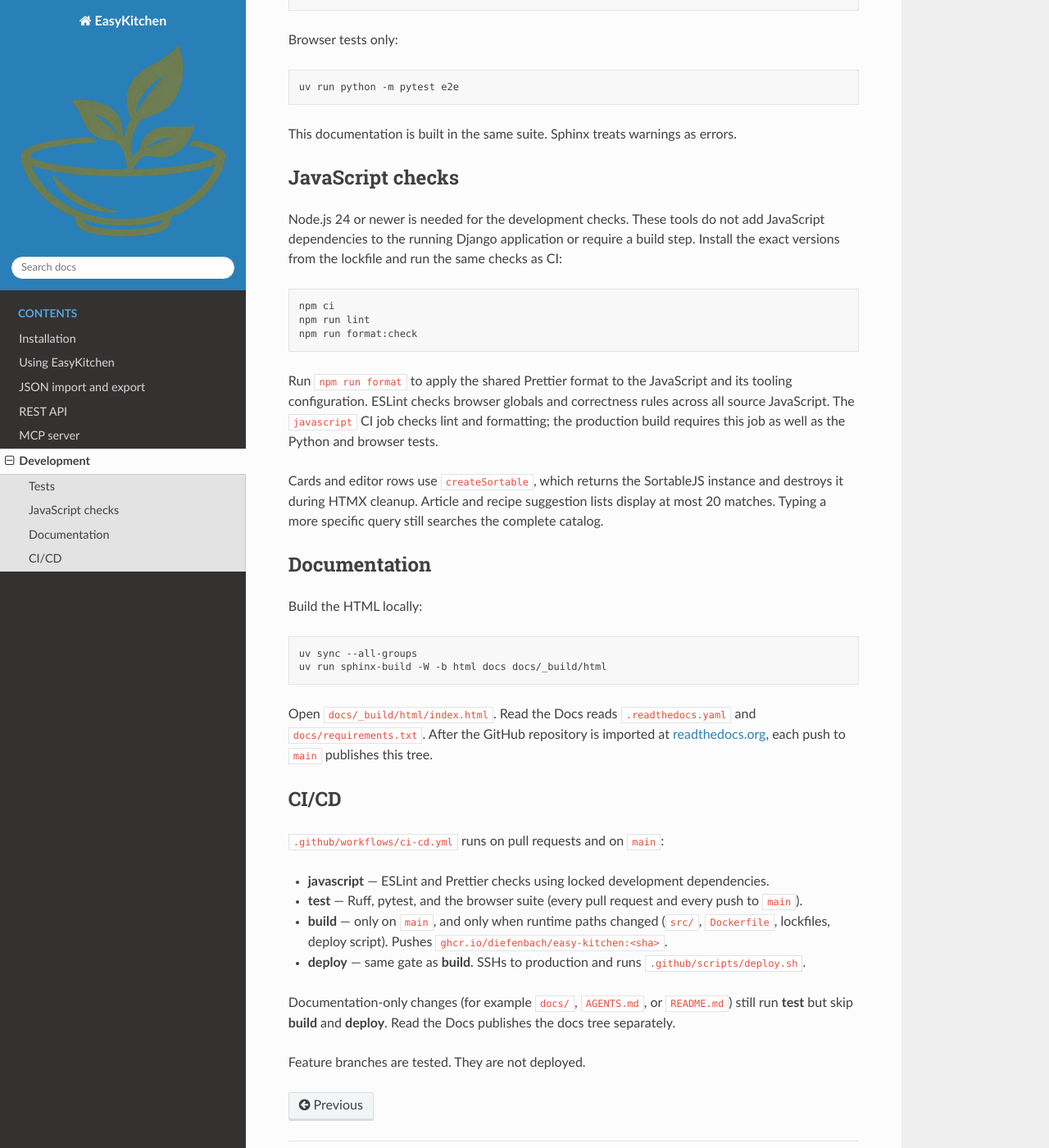
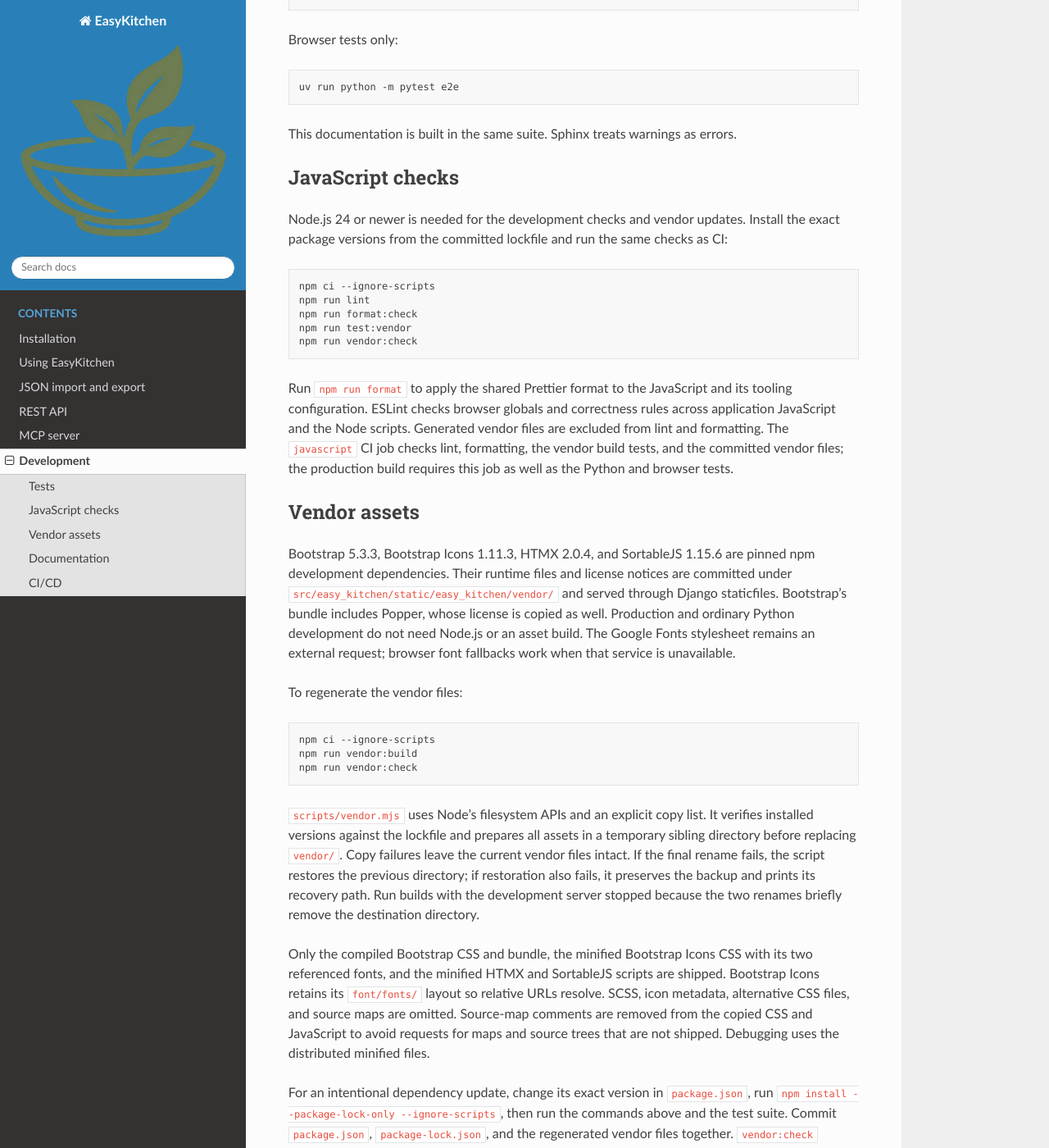
Before and after one commit to diefenbach/easy-kitchen, a Sphinx documentation site: the page built from docs/development.md, in a window 1280 px wide and 1400 px high, scrolled down 581 px. Shown: the whole window at 82% size. Built offline with Sphinx 7.4.7 and the Read the Docs theme 3.1.0, drawn with Linux system fonts in a browser that asks for light colours; some of the changed text lies outside the part shown.

Commit message:
Serve frontend libraries through Django staticfiles

````diff
--- a/docs/development.md
+++ b/docs/development.md
@@ -26,20 +26,65 @@ This documentation is built in the same suite. Sphinx treats warnings as errors.
 
 ## JavaScript checks
 
-Node.js 24 or newer is needed for the development checks. These tools do not add
-JavaScript dependencies to the running Django application or require a build step.
-Install the exact versions from the lockfile and run the same checks as CI:
+Node.js 24 or newer is needed for the development checks and vendor updates.
+Install the exact package versions from the committed lockfile and run the same
+checks as CI:
 
 ```sh
-npm ci
+npm ci --ignore-scripts
 npm run lint
 npm run format:check
+npm run test:vendor
+npm run vendor:check
 ```
 
 Run `npm run format` to apply the shared Prettier format to the JavaScript and its
 tooling configuration. ESLint checks browser globals and correctness rules across
-all source JavaScript. The `javascript` CI job checks lint and formatting; the
-production build requires this job as well as the Python and browser tests.
+application JavaScript and the Node scripts. Generated vendor files are excluded
+from lint and formatting. The `javascript` CI job checks lint, formatting, the
+vendor build tests, and the committed vendor files; the production build requires
+this job as well as the Python and browser tests.
+
+## Vendor assets
+
+Bootstrap 5.3.3, Bootstrap Icons 1.11.3, HTMX 2.0.4, and SortableJS 1.15.6 are
+pinned npm development dependencies. Their runtime files and license notices are
+committed under `src/easy_kitchen/static/easy_kitchen/vendor/` and served through
+Django staticfiles. Bootstrap's bundle includes Popper, whose license is copied
+as well. Production and ordinary Python development do not need Node.js or an
+asset build. The Google Fonts stylesheet remains an external request; browser
+font fallbacks work when that service is unavailable.
+
+To regenerate the vendor files:
+
+```sh
+npm ci --ignore-scripts
+npm run vendor:build
+npm run vendor:check
+```
+
+`scripts/vendor.mjs` uses Node's filesystem APIs and an explicit copy list.
+It verifies installed versions against the lockfile and prepares all assets in
+a temporary sibling directory before replacing `vendor/`. Copy failures leave
+the current vendor files intact. If the final rename fails, the script restores
+the previous directory; if restoration also fails, it preserves the backup and
+prints its recovery path. Run builds with the development server stopped because
+the two renames briefly remove the destination directory.
+
+Only the compiled Bootstrap CSS and bundle, the minified Bootstrap Icons CSS
+with its two referenced fonts, and the minified HTMX and SortableJS scripts are
+shipped. Bootstrap Icons retains its `font/fonts/` layout so relative URLs resolve.
+SCSS, icon metadata, alternative CSS files, and source maps are omitted.
+Source-map comments are removed from the copied CSS and JavaScript to avoid
+requests for maps and source trees that are not shipped. Debugging uses the
+distributed minified files.
+
+For an intentional dependency update, change its exact version in `package.json`,
+run `npm install --package-lock-only --ignore-scripts`, then run the commands
+above and the test suite. Commit `package.json`, `package-lock.json`, and the
+regenerated vendor files together. `vendor:check` compares filenames and bytes,
+detects missing, changed, and unexpected files, and never replaces the current
+vendor directory.
 
 Cards and editor rows use `createSortable`, which returns the SortableJS instance
 and destroys it during HTMX cleanup.
@@ -61,7 +106,7 @@ Open `docs/_build/html/index.html`. Read the Docs reads `.readthedocs.yaml` and
 
 `.github/workflows/ci-cd.yml` runs on pull requests and on `main`:
 
-- **javascript** — ESLint and Prettier checks using locked development dependencies.
+- **javascript** — ESLint, Prettier, vendor build tests, and vendor consistency checks using locked npm dependencies.
 - **test** — Ruff, pytest, and the browser suite (every pull request and every push to `main`).
 - **build** — only on `main`, and only when runtime paths changed (`src/`, `Dockerfile`, lockfiles, deploy script). Pushes `ghcr.io/diefenbach/easy-kitchen:<sha>`.
 - **deploy** — same gate as **build**. SSHs to production and runs `.github/scripts/deploy.sh`.
````
Also changed, not shown: README.md (+7 -0 lines), src/easy_kitchen/templates/easy_kitchen/base.html (+5 -5 lines), 3 other files.
